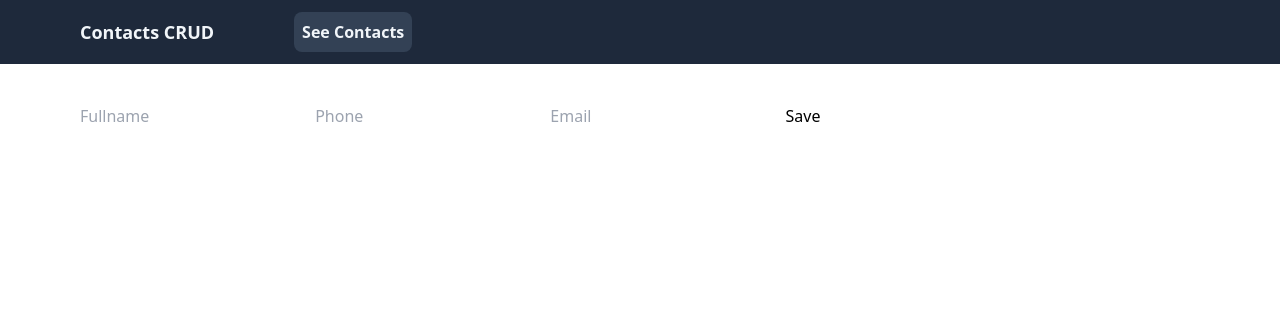
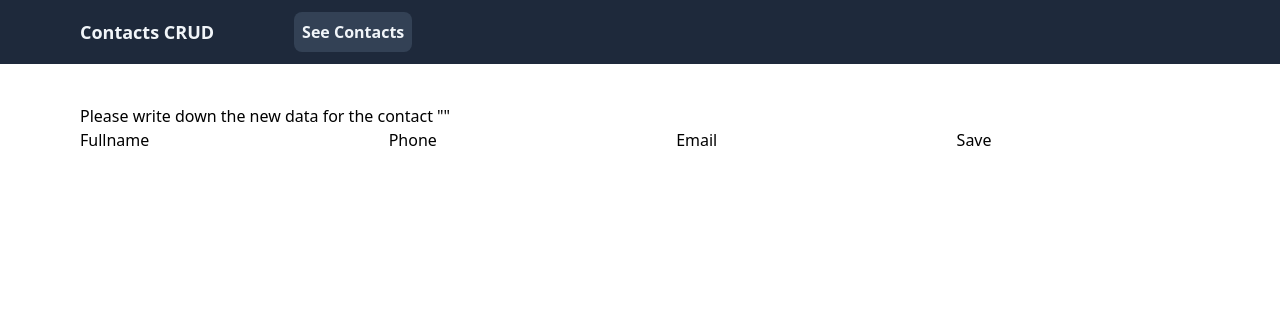
Before and after one commit to Juancho7/contacts-crud-flask, a Flask app: template app/templates/edit-contact.html in a window 1280 px wide. Shown: the top 324 px of the page. Run offline with Flask 3, Linux system fonts and the light colour scheme; the template is opened without the code that fills it, so the values that code supplies are empty; style sheets or scripts are compiled from the project's sources; some libraries are stand-ins or nearby versions.

Commit message:
005: the form for editing contacts has been improved by showing the contact's data

```diff
--- a/app/templates/edit-contact.html
+++ b/app/templates/edit-contact.html
@@ -9,10 +9,24 @@
 >{% endblock %}
 <!-- fi -->
 {% block body %}
+<p>Please write down the new data for the contact "{{contact.fullname}}"</p>
 <form action="/update/{{contact.id}}" method="POST">
-  <input type="text" name="fullname" placeholder="Fullname" />
-  <input type="number" name="phone" placeholder="Phone" />
-  <input type="email" name="email" placeholder="Email" />
+  <label for="fullname">Fullname</label>
+  <input
+    type="text"
+    name="fullname"
+    id="fullname"
+    placeholder="{{contact.fullname}}"
+  />
+  <label for="phone">Phone</label>
+  <input
+    type="number"
+    name="phone"
+    id="phone"
+    placeholder="{{contact.phone}}"
+  />
+  <label for="email">Email</label>
+  <input type="email" name="email" id="email" placeholder="{{contact.email}}" />
   <input type="submit" value="Save" />
 </form>
 {% endblock %}
```
